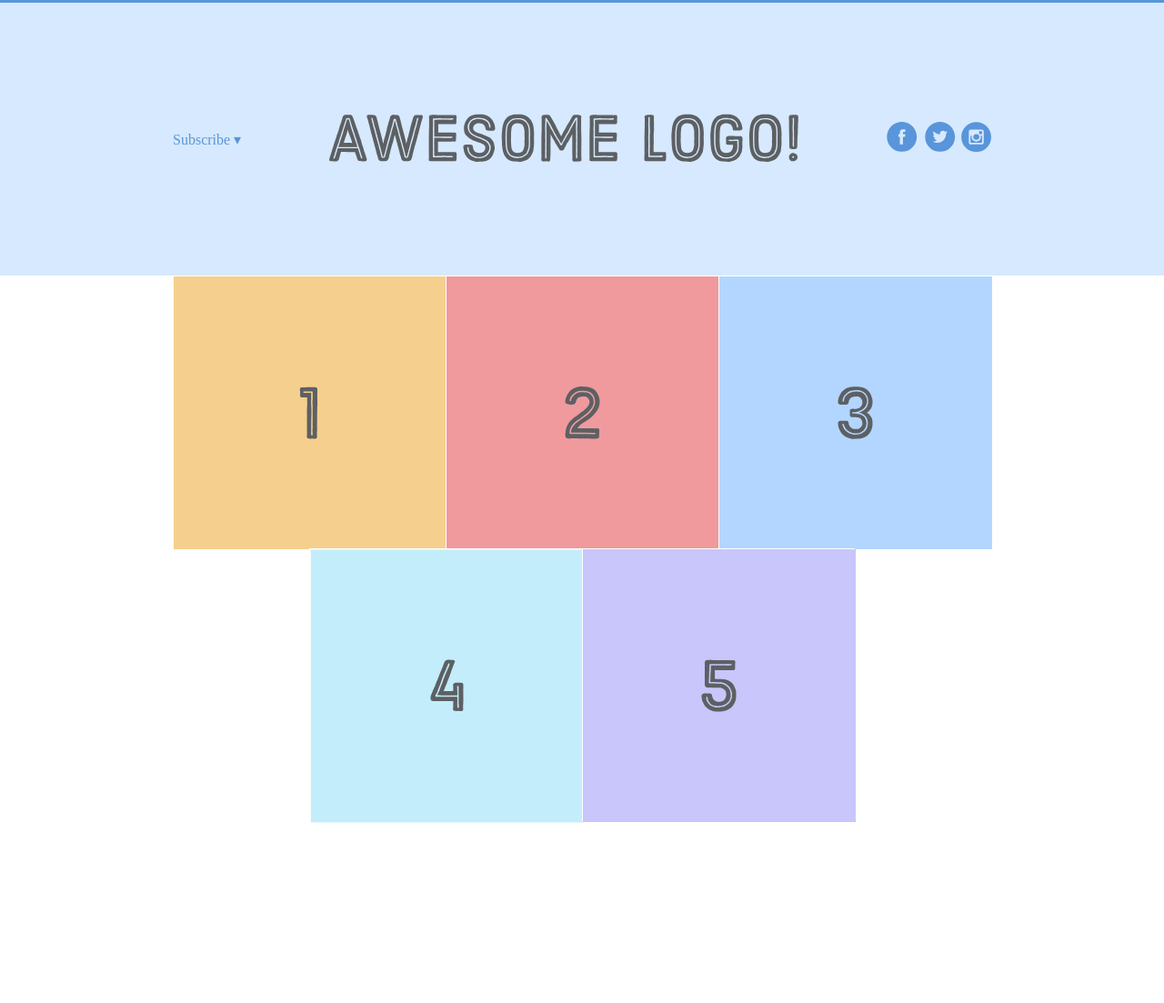
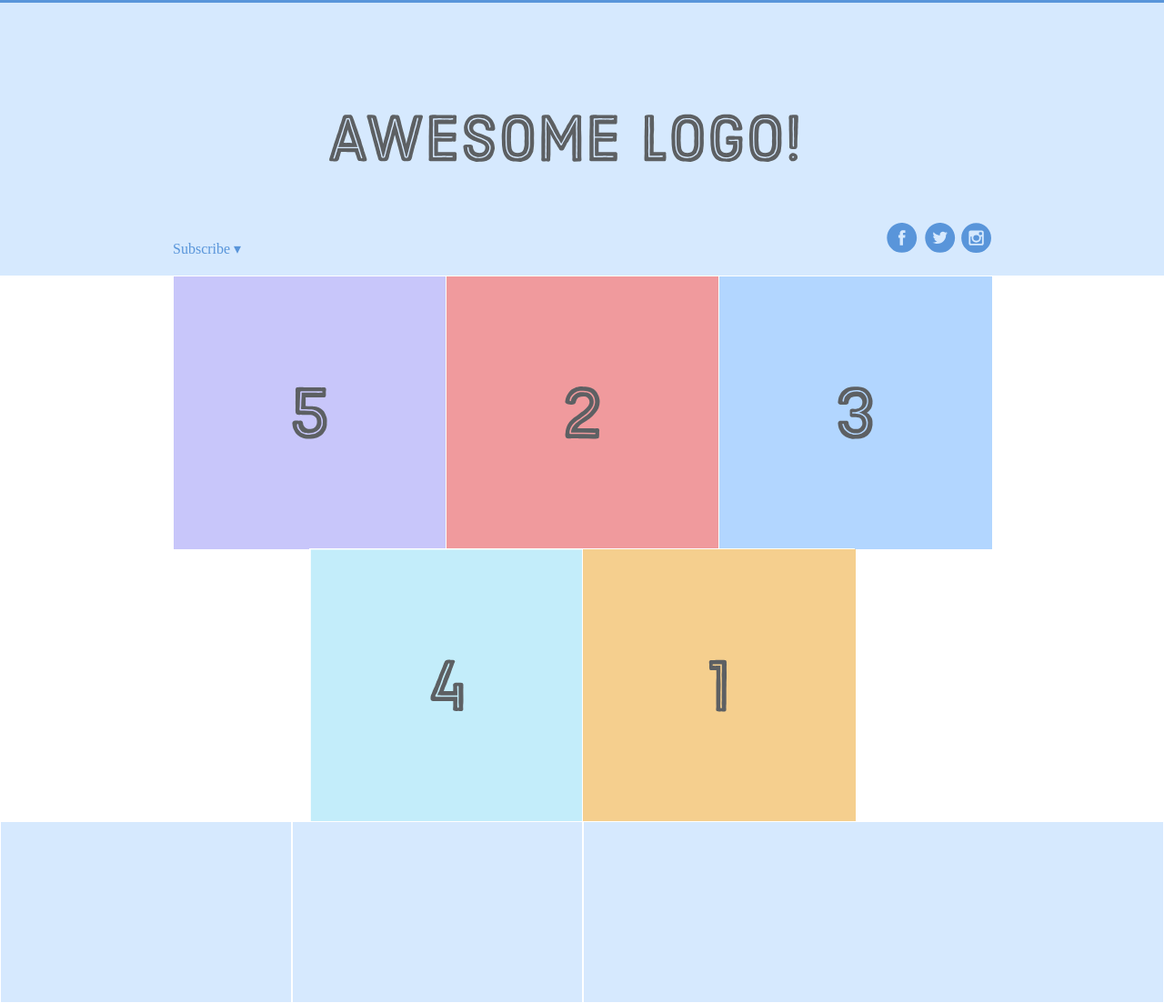
Before and after one commit to jamiequocdo/flexbox, a plain HTML site: page index.html in a window 1280 px wide. Shown: the part 59-1162 px from the top of the page at 91% size. Before the commit the page ends 968 px from the top, so only its background shows below. Drawn offline with Linux system fonts and the light colour scheme.

Commit message:
stopped at Static Item Widths

```diff
--- a/index.html
+++ b/index.html
@@ -49,5 +49,11 @@
             </div>
         </div>
 
+        <div class='footer'>
+          <div class='footer-item footer-one'></div>
+          <div class='footer-item footer-two'></div>
+          <div class='footer-item footer-three'></div>
+        </div>
+
     </body>
 </html>
--- a/style.css
+++ b/style.css
@@ -54,6 +54,8 @@
     display: flex;
     justify-content: center;
     flex-wrap: wrap;
+    flex-direction: row;
+    align-items: center;
   }
 
   .photo-grid-item {
@@ -61,3 +63,33 @@
     width: 300px;
     height: 300px;
   }
+
+  .first-item {
+    order: 1;
+  }
+
+  .last-item {
+    order: -1;
+  }
+
+.social,
+.subscribe {
+  align-self: flex-end;
+  margin-bottom: 20px;
+}
+
+.footer {
+  display: flex;
+  justify-content: space-between;
+}
+
+.footer-item {
+  border: 1px solid #fff;
+  background-color: #D6E9FE;
+  height: 200px;
+  flex: 1;
+}
+
+.footer-three {
+  flex: 2;
+}
```
